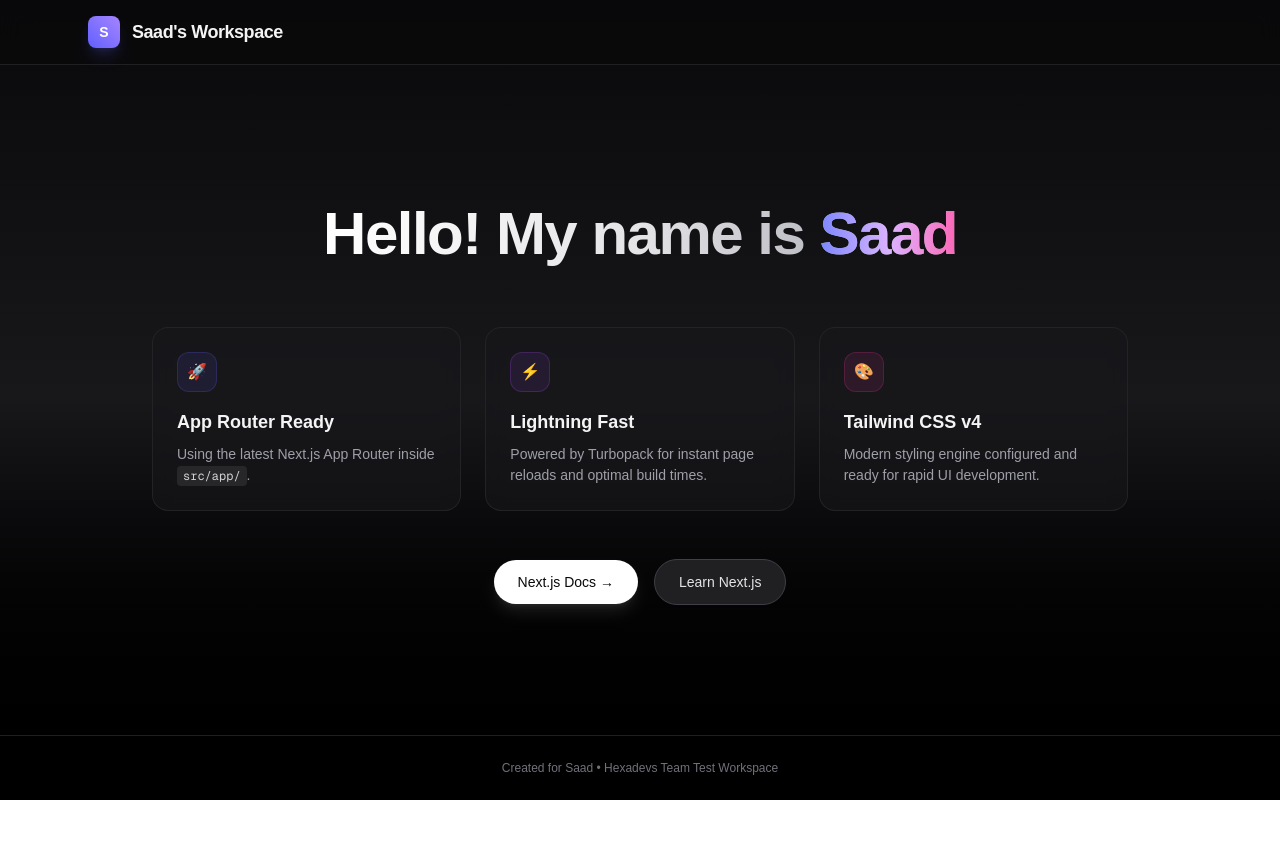
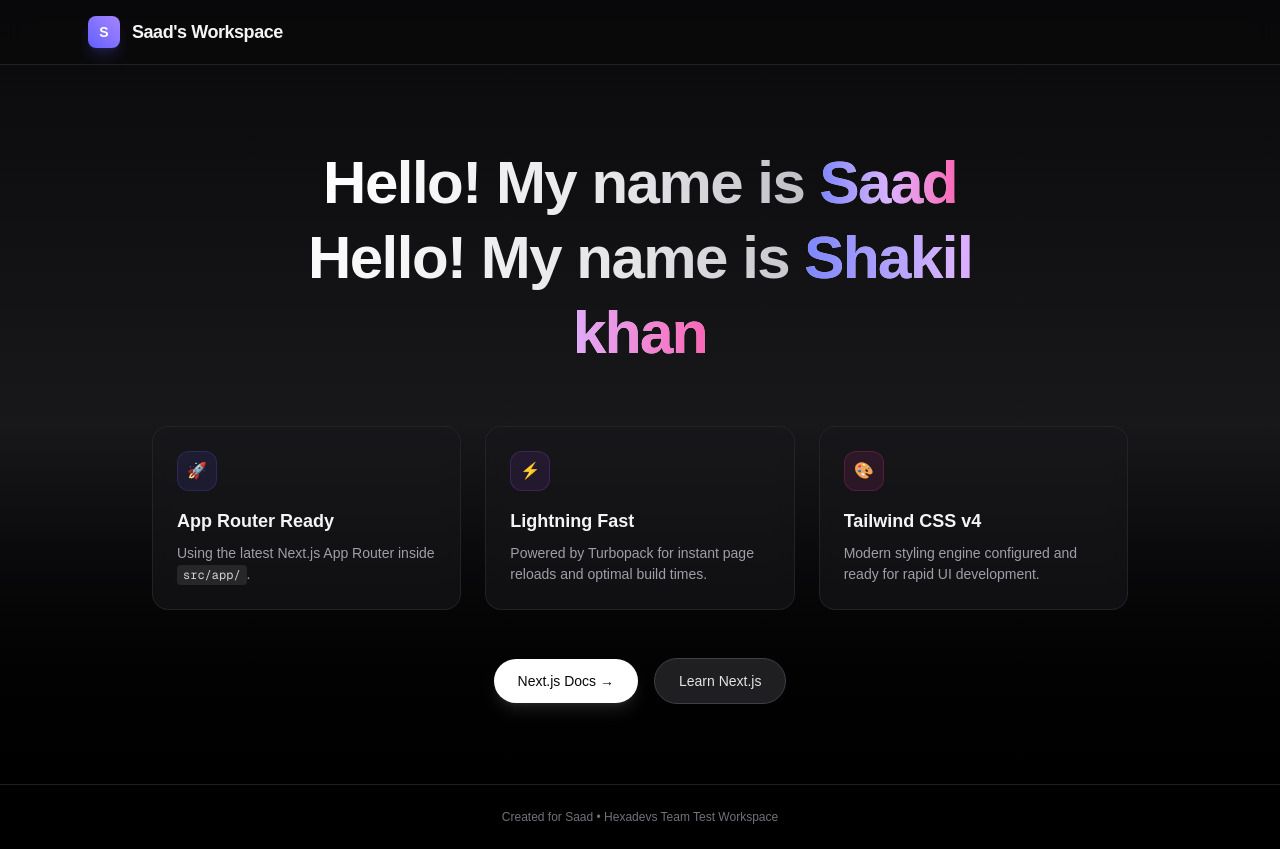
Before and after one commit to Saad7528/team-test, a Next.js app: page / in a window 1280 px wide. Before the commit the page ends 800 px from the top, so only its background shows below. Built offline with nearby package versions, Linux system fonts and the light colour scheme.

Commit message:
add name

```diff
--- a/src/app/page.tsx
+++ b/src/app/page.tsx
@@ -23,6 +23,9 @@ export default function Home() {
 
         <h1 className="text-4xl sm:text-6xl font-extrabold tracking-tight text-transparent bg-clip-text bg-gradient-to-r from-white via-zinc-200 to-zinc-400 max-w-3xl leading-tight">
           Hello! My name is <span className="bg-gradient-to-r from-indigo-400 via-purple-300 to-pink-400 bg-clip-text text-transparent">Saad</span>
+        </h1>
+        <h1 className="text-4xl sm:text-6xl font-extrabold tracking-tight text-transparent bg-clip-text bg-gradient-to-r from-white via-zinc-200 to-zinc-400 max-w-3xl leading-tight">
+          Hello! My name is <span className="bg-gradient-to-r from-indigo-400 via-purple-300 to-pink-400 bg-clip-text text-transparent">Shakil khan</span>
         </h1>
 
 
```
